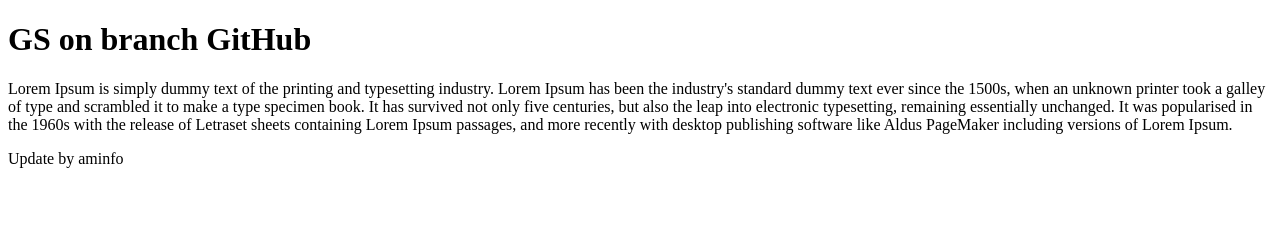
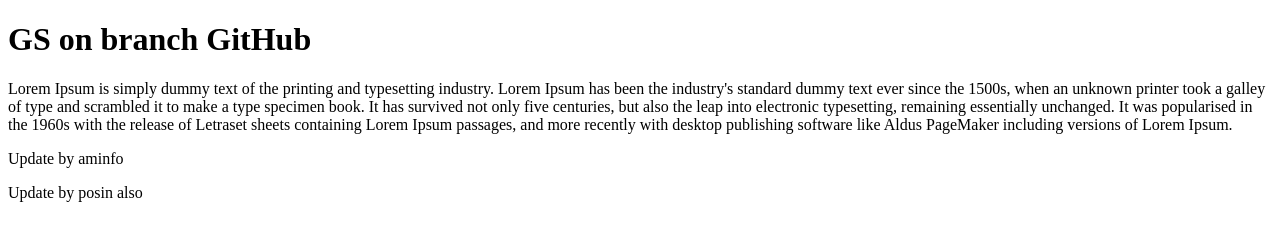
Before and after one commit to gsupadhyay/hello-world, a plain HTML site: page gs.html in a window 1280 px wide. Drawn offline with Linux system fonts and the light colour scheme.

Commit message:
update at 05:52PM

```diff
--- a/gs.html
+++ b/gs.html
@@ -10,5 +10,6 @@
 <h1>GS on branch GitHub</h1>
 <p>Lorem Ipsum is simply dummy text of the printing and typesetting industry. Lorem Ipsum has been the industry's standard dummy text ever since the 1500s, when an unknown printer took a galley of type and scrambled it to make a type specimen book. It has survived not only five centuries, but also the leap into electronic typesetting, remaining essentially unchanged. It was popularised in the 1960s with the release of Letraset sheets containing Lorem Ipsum passages, and more recently with desktop publishing software like Aldus PageMaker including versions of Lorem Ipsum.</p>
 <p>Update by aminfo</p>
+<p>Update by posin also</p>
 </body>
 </html>
```
